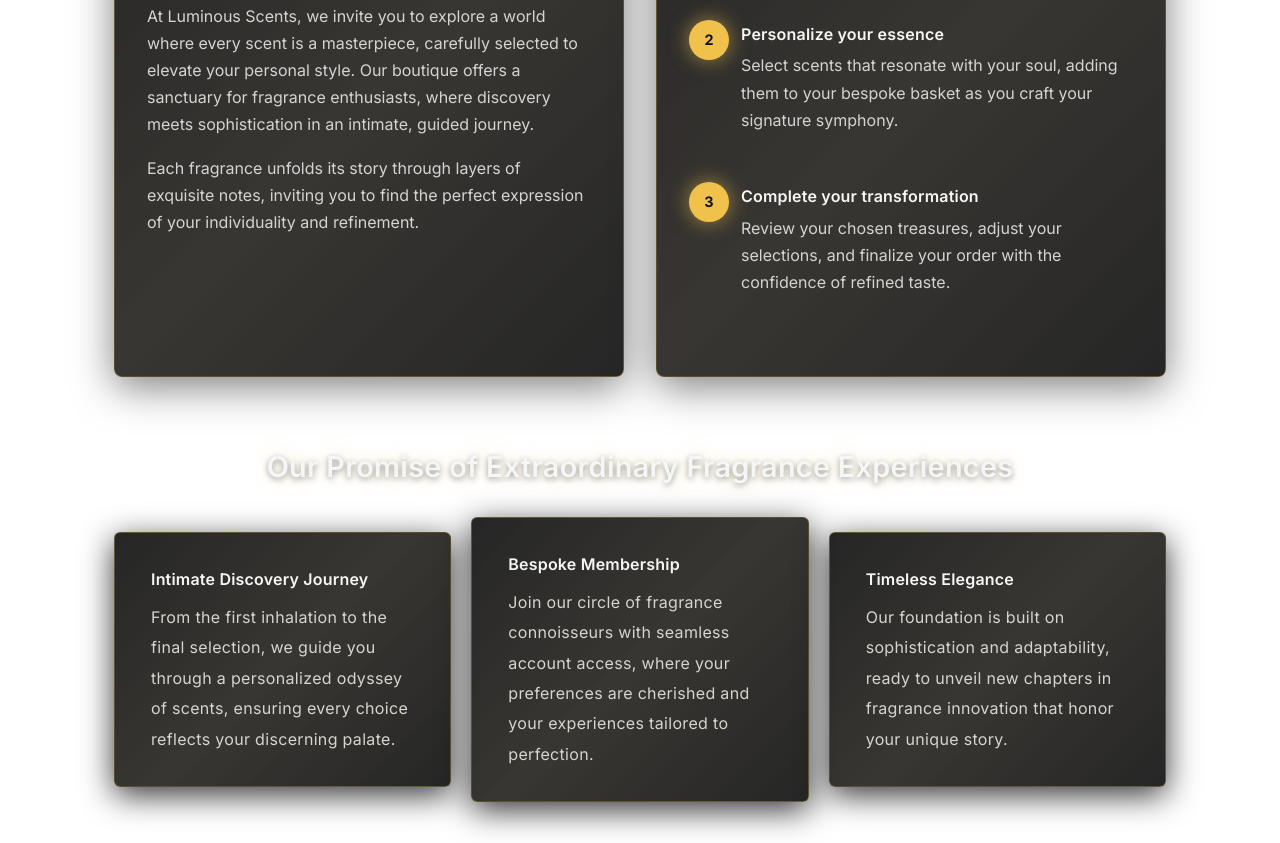
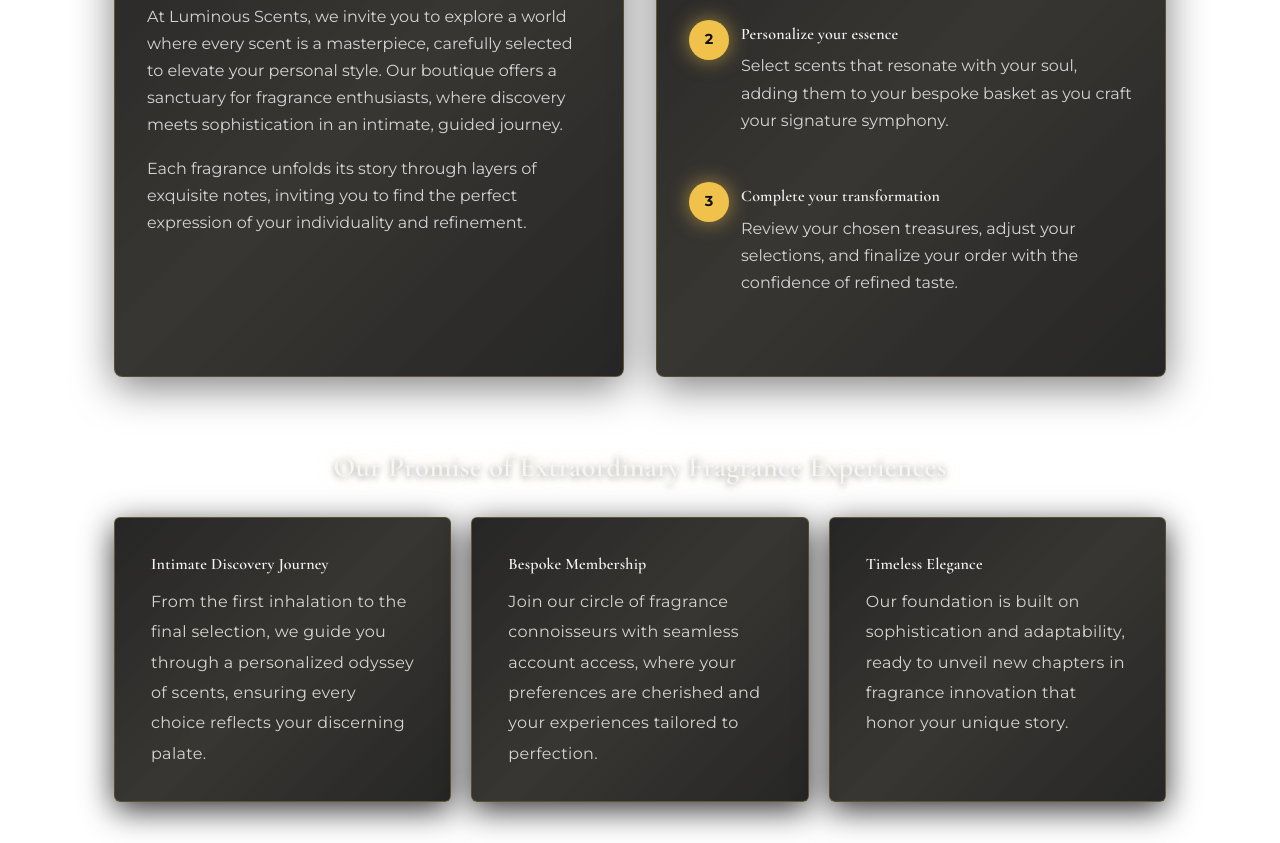
Before and after one commit to WJ-42/Team-64, a plain HTML site: page WJ/index.html in a window 1280 px wide. Shown: the part 837-1680 px from the top of the page. Drawn offline with nearby package versions, Linux system fonts and the light colour scheme.

Commit message:
Update font styles and layout adjustments in CSS for improved aesthetics.

```diff
--- a/WJ/css/styles.css
+++ b/WJ/css/styles.css
@@ -1,3 +1,6 @@
+/* Google Fonts */
+@import url('https://fonts.googleapis.com/css2?family=Cormorant+Garamond:ital,wght@0,400;0,500;0,600;0,700;1,400&family=Montserrat:wght@300;400;500;600;700&display=swap');
+
 /* Global reset */
 * {
     box-sizing: border-box;
@@ -15,7 +18,7 @@
 }
 
 body {
-    font-family: 'Inter', -apple-system, BlinkMacSystemFont, 'Segoe UI', sans-serif;
+    font-family: 'Montserrat', -apple-system, BlinkMacSystemFont, 'Segoe UI', sans-serif;
     background: transparent;
     color: #f6f6f6;
     line-height: 1.8;
@@ -29,12 +32,12 @@
 
 /* Headings */
 h1, h2 {
-    font-family: 'Inter', -apple-system, BlinkMacSystemFont, 'Segoe UI', sans-serif;
+    font-family: 'Cormorant Garamond', Georgia, 'Times New Roman', serif;
     font-weight: 700;
 }
 
 h3, h4, h5, h6 {
-    font-family: 'Inter', -apple-system, BlinkMacSystemFont, 'Segoe UI', sans-serif;
+    font-family: 'Cormorant Garamond', Georgia, 'Times New Roman', serif;
     font-weight: 600;
 }
 
@@ -896,7 +899,7 @@
     display: flex;
     flex-wrap: wrap;
     gap: 1.25rem;
-    align-items: center;
+    align-items: stretch;
 }
 
 .feature-card {
@@ -964,7 +967,7 @@
     min-height: 250px;
     display: flex;
     flex-direction: column;
-    justify-content: center;
+    justify-content: flex-start;
 }
 
 /* Simple responsiveness */
```
